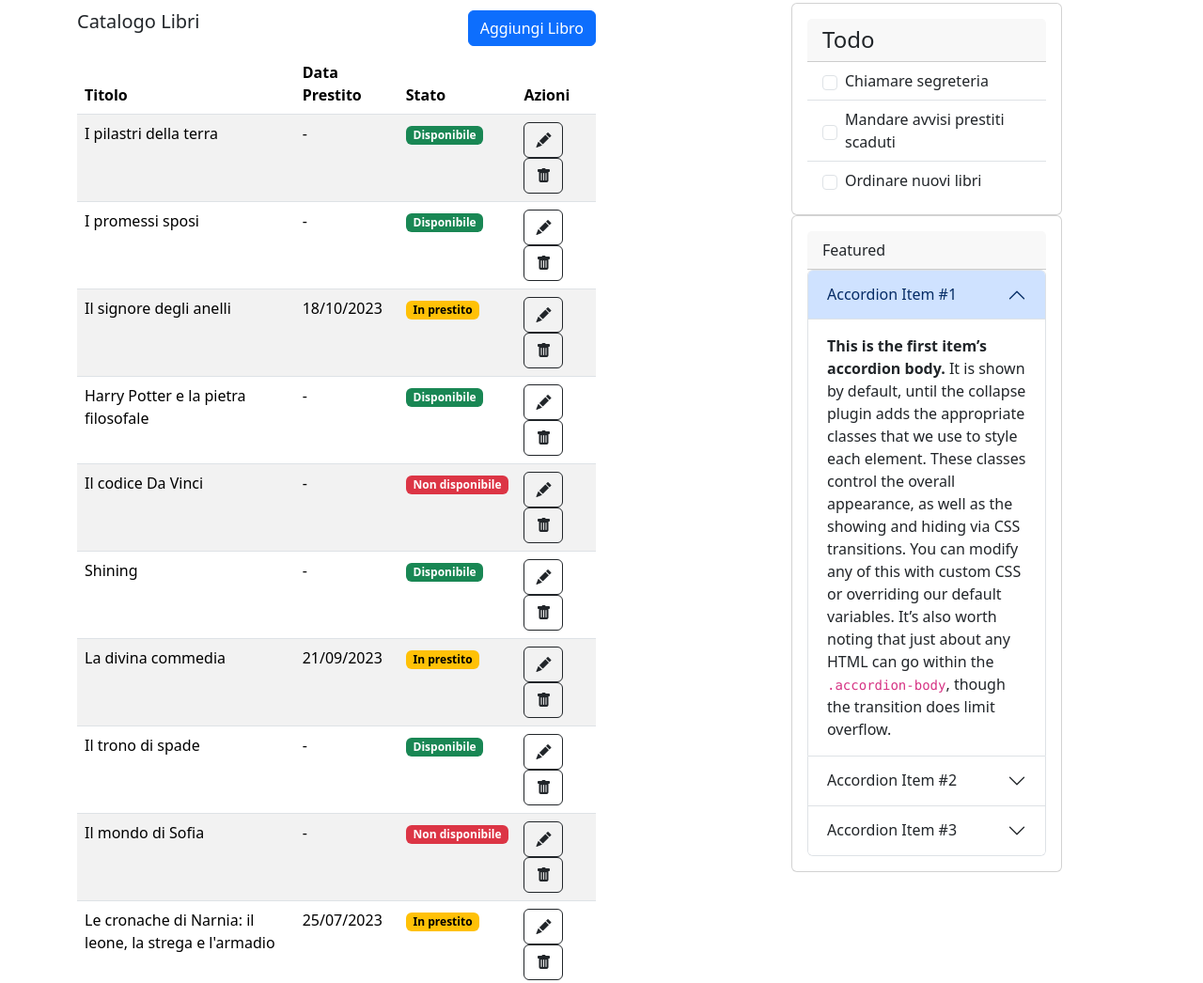
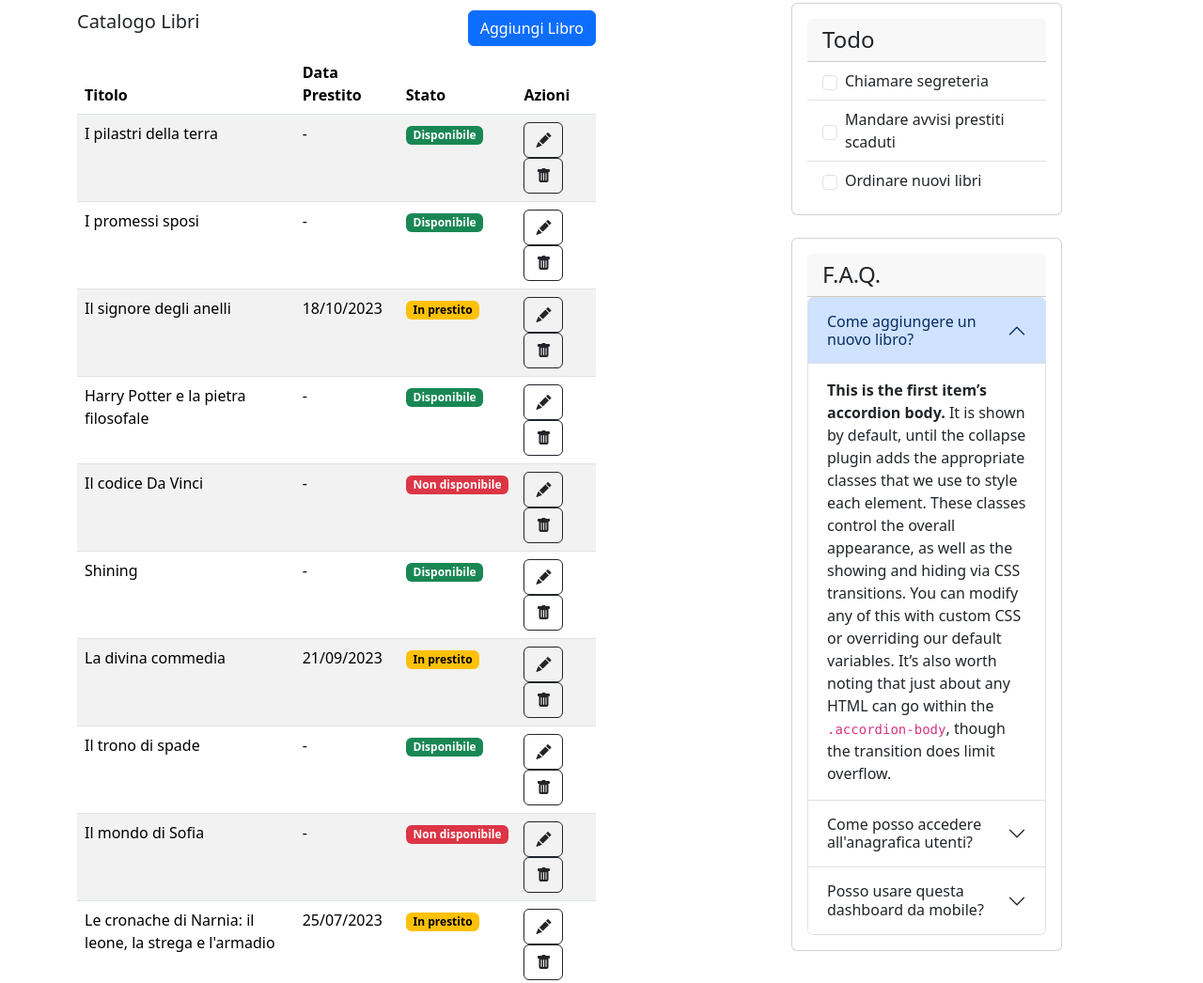
Before and after one commit to Marianna-Dalterio/html-css-bootstrap-dashboard, a plain HTML site: page index.html in a window 1280 px wide. Shown: the part 98-1144 px from the top of the page at 94% size. Drawn offline with nearby package versions, Linux system fonts and the light colour scheme.

Commit message:
custom text

```diff
--- a/index.html
+++ b/index.html
@@ -195,7 +195,7 @@
                 <!--card with list group-->
                 <!--Todo card-->
                 <div class="col-12 col-lg-4">
-                    <div class="card p-3" style="width: 18rem;">
+                    <div class="card p-3 mb-4" style="width: 18rem;">
                         <div class="card-header h4">
                             Todo
                         </div>
@@ -212,15 +212,15 @@
                     <!--F.A.Q. card-->
 
                     <div class="card p-3" style="width: 18rem;">
-                        <div class="card-header">
-                            Featured
+                        <div class="card-header h4">
+                            F.A.Q.
                         </div>
                         <div class="accordion" id="accordionExample">
                             <div class="accordion-item">
                                 <h2 class="accordion-header">
                                     <button class="accordion-button" type="button" data-bs-toggle="collapse"
                                         data-bs-target="#collapseOne" aria-expanded="true" aria-controls="collapseOne">
-                                        Accordion Item #1
+                                        Come aggiungere un nuovo libro?
                                     </button>
                                 </h2>
                                 <div id="collapseOne" class="accordion-collapse collapse show"
@@ -246,7 +246,7 @@
                                 <h2 class="accordion-header">
                                     <button class="accordion-button collapsed" type="button" data-bs-toggle="collapse"
                                         data-bs-target="#collapseTwo" aria-expanded="false" aria-controls="collapseTwo">
-                                        Accordion Item #2
+                                        Come posso accedere all'anagrafica utenti?
                                     </button>
                                 </h2>
                                 <div id="collapseTwo" class="accordion-collapse collapse"
@@ -273,7 +273,7 @@
                                     <button class="accordion-button collapsed" type="button" data-bs-toggle="collapse"
                                         data-bs-target="#collapseThree" aria-expanded="false"
                                         aria-controls="collapseThree">
-                                        Accordion Item #3
+                                        Posso usare questa dashboard da mobile?
                                     </button>
                                 </h2>
                                 <div id="collapseThree" class="accordion-collapse collapse"
```
